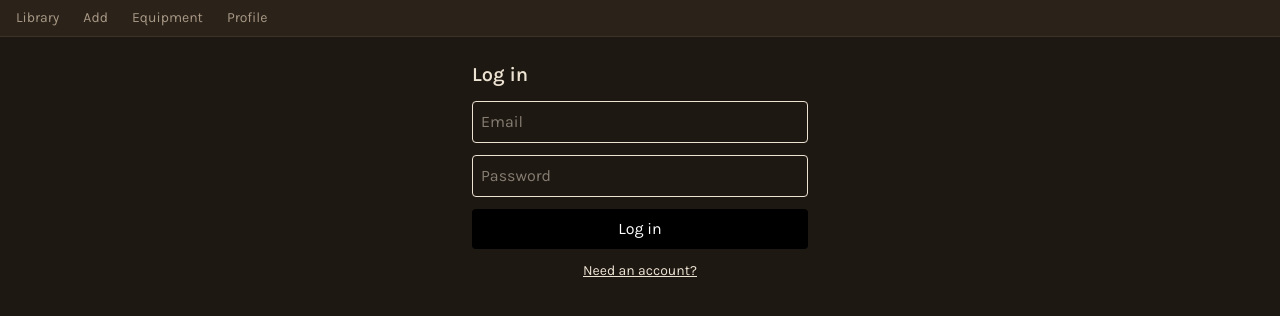
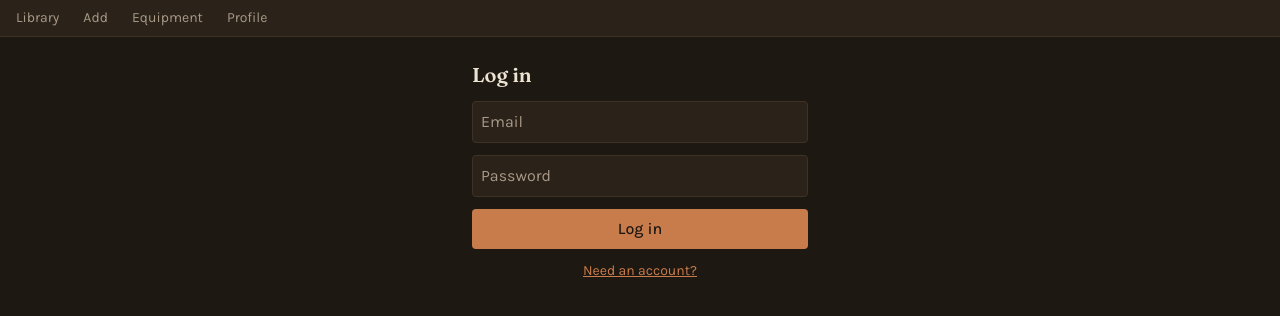
Before and after one commit to ccmalcom/coffee-app, a Next.js app: page /login in a window 1280 px wide. Shown: the top 316 px of the page. Built offline with nearby package versions, Linux system fonts and the light colour scheme.

Commit message:
feat(ui): re-skin auth screens (login + signup) to dark theme

```diff
--- a/src/components/auth/LoginForm.tsx
+++ b/src/components/auth/LoginForm.tsx
@@ -5,26 +5,29 @@ import { signIn } from '@/app/login/actions'
 export function LoginForm({ error }: { error?: string }) {
   return (
     <form action={signIn} className="flex flex-col gap-3 max-w-sm mx-auto p-6">
-      <h1 className="text-xl font-semibold">Log in</h1>
-      {error && <p className="text-red-600 text-sm">{error}</p>}
+      <h1 className="text-xl font-display font-semibold">Log in</h1>
+      {error && <p className="text-danger text-sm">{error}</p>}
       <input
         name="email"
         type="email"
         placeholder="Email"
         required
-        className="border rounded p-2"
+        className="rounded border border-surface-raised bg-surface p-2 placeholder:text-text-muted"
       />
       <input
         name="password"
         type="password"
         placeholder="Password"
         required
-        className="border rounded p-2"
+        className="rounded border border-surface-raised bg-surface p-2 placeholder:text-text-muted"
       />
-      <button type="submit" className="bg-black text-white rounded p-2">
+      <button
+        type="submit"
+        className="rounded bg-accent p-2 font-medium text-bg hover:bg-accent-hover"
+      >
         Log in
       </button>
-      <a href="/signup" className="text-sm text-center underline">
+      <a href="/signup" className="text-sm text-center text-accent underline">
         Need an account?
       </a>
     </form>
--- a/src/components/auth/SignupForm.tsx
+++ b/src/components/auth/SignupForm.tsx
@@ -27,14 +27,14 @@ export function SignupForm() {
       action={handleSubmit}
       className="flex flex-col gap-3 max-w-sm mx-auto p-6"
     >
-      <h1 className="text-xl font-semibold">Create account</h1>
+      <h1 className="text-xl font-display font-semibold">Create account</h1>
       {message && <p className="text-sm">{message}</p>}
       <input
         name="email"
         type="email"
         placeholder="Email"
         required
-        className="border rounded p-2"
+        className="rounded border border-surface-raised bg-surface p-2 placeholder:text-text-muted"
       />
       <input
         name="password"
@@ -42,9 +42,12 @@ export function SignupForm() {
         placeholder="Password (min 6 chars)"
         required
         minLength={6}
-        className="border rounded p-2"
+        className="rounded border border-surface-raised bg-surface p-2 placeholder:text-text-muted"
       />
-      <button type="submit" className="bg-black text-white rounded p-2">
+      <button
+        type="submit"
+        className="rounded bg-accent p-2 font-medium text-bg hover:bg-accent-hover"
+      >
         Sign up
       </button>
     </form>
```
